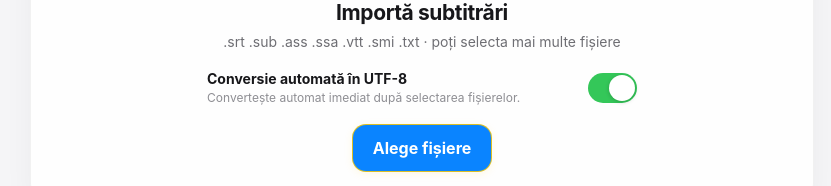
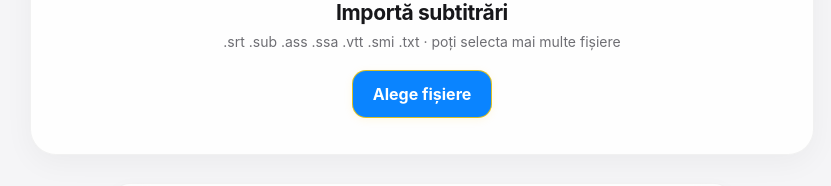
Before and after one commit to Zuzuitu/subutf8, a React (Vite) app: page / in a window 1280 px wide. Shown: the part 599-785 px from the top of the page, without its empty margins (218-1049 px from the left). Built offline with nearby package versions, Linux system fonts and the light colour scheme.

Commit message:
Unify automatic UTF-8 conversion and Romanian repair toggle

```diff
--- a/src/App.tsx
+++ b/src/App.tsx
@@ -184,21 +184,14 @@ function repairRomanianCharacters(text: string) {
   return result;
 }
 
-function convertItem(
-  item: SubtitleItem,
-  repairRomanian: boolean,
-): SubtitleItem {
+function convertItem(item: SubtitleItem): SubtitleItem {
   if (item.status === 'error') {
     return item;
   }
 
-  const convertedText = repairRomanian
-    ? repairRomanianCharacters(item.text)
-    : item.text;
-
   return {
     ...item,
-    convertedText,
+    convertedText: repairRomanianCharacters(item.text),
     status: 'converted',
   };
 }
@@ -222,8 +215,6 @@ export default function App() {
 
   const [items, setItems] = useState<SubtitleItem[]>([]);
   const [autoConvert, setAutoConvert] = useState(true);
-  const [repairRomanian, setRepairRomanian] =
-    useState(true);
 
   const [previewItem, setPreviewItem] =
     useState<SubtitleItem | null>(null);
@@ -262,7 +253,7 @@ export default function App() {
           };
 
           return autoConvert
-            ? convertItem(item, repairRomanian)
+            ? convertItem(item)
             : item;
         } catch {
           return {
@@ -284,9 +275,7 @@ export default function App() {
 
   function convertAll() {
     setItems((current) =>
-      current.map((item) =>
-        convertItem(item, repairRomanian),
-      ),
+      current.map((item) => convertItem(item)),
     );
   }
 
@@ -297,7 +286,7 @@ export default function App() {
       setItems((current) =>
         current.map((item) =>
           item.status === 'ready'
-            ? convertItem(item, repairRomanian)
+            ? convertItem(item)
             : item,
         ),
       );
@@ -404,38 +393,6 @@ export default function App() {
           .srt .sub .ass .ssa .vtt .smi .txt · poți
           selecta mai multe fișiere
         </p>
-
-        <label
-          className="toggle"
-          style={{
-            maxWidth: 430,
-            margin: '0 auto 18px',
-            textAlign: 'left',
-          }}
-        >
-          <div>
-            <strong>
-              Conversie automată în UTF-8
-            </strong>
-
-            <span>
-              Convertește automat imediat după selectarea
-              fișierelor.
-            </span>
-          </div>
-
-          <input
-            type="checkbox"
-            checked={autoConvert}
-            onChange={(event) =>
-              handleAutoConvertChange(
-                event.target.checked,
-              )
-            }
-          />
-
-          <i />
-        </label>
 
         <button
           className="primary filePickerButton"
@@ -546,20 +503,20 @@ export default function App() {
             <label className="toggle">
               <div>
                 <strong>
-                  Repară diacritice românești
+                  Conversie automată + reparare diacritice
                 </strong>
 
                 <span>
-                  Repară automat caracterele românești
-                  afișate greșit.
+                  Convertește automat în UTF-8 și repară
+                  caracterele românești afișate greșit.
                 </span>
               </div>
 
               <input
                 type="checkbox"
-                checked={repairRomanian}
+                checked={autoConvert}
                 onChange={(event) =>
-                  setRepairRomanian(
+                  handleAutoConvertChange(
                     event.target.checked,
                   )
                 }
```
